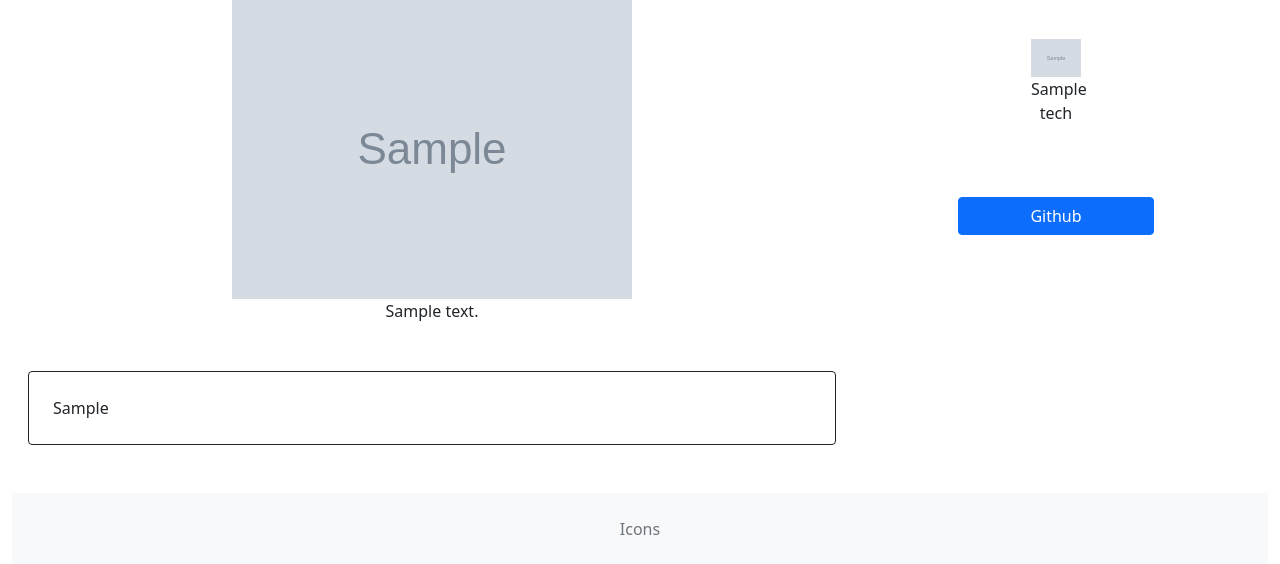
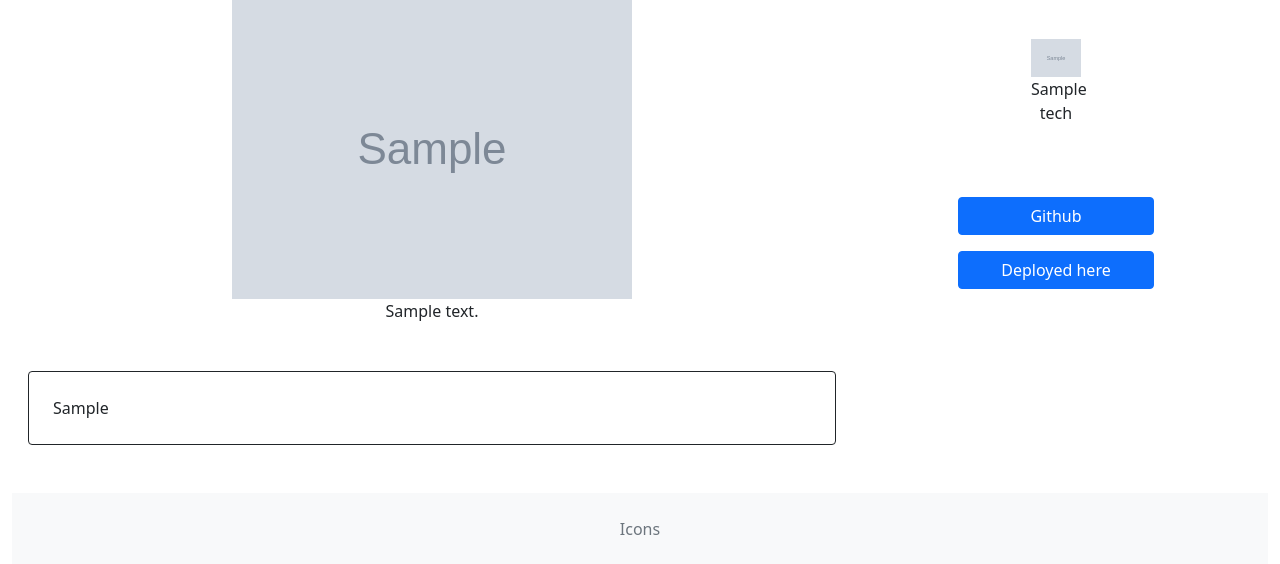
Before and after one commit to MateuszZalewski/portfolio, a Django app: page /1 in a window 1280 px wide. Shown: the part 117-681 px from the top of the page. Run offline with Django 3.2, Linux system fonts and the light colour scheme; tables that the repository leaves empty hold one stand-in row (values such as "Sample post"); grey boxes marked "Sample" are stand-in pictures; parts of the project's set-up code (start-up, migrations or seed data) failed here and were passed over.

Commit message:
fix deployed on section

```diff
--- a/app/projects/templates/projects/detail.html
+++ b/app/projects/templates/projects/detail.html
@@ -41,9 +41,9 @@
             {% endif %}
 
             <!-- Deployed on -->
-            {% if project.website %}
+            {% if project.link %}
                 <div>
-                    <a class="btn btn-primary my-2 mx-3" href="{{ project.website }}" style="width: 50%">
+                    <a class="btn btn-primary my-2 mx-3" href="{{ project.link }}" style="width: 50%">
                         Deployed here
                     </a>
                 </div>
```
Also changed, not shown: app/portfolio/settings.py (line endings or trailing spaces).
